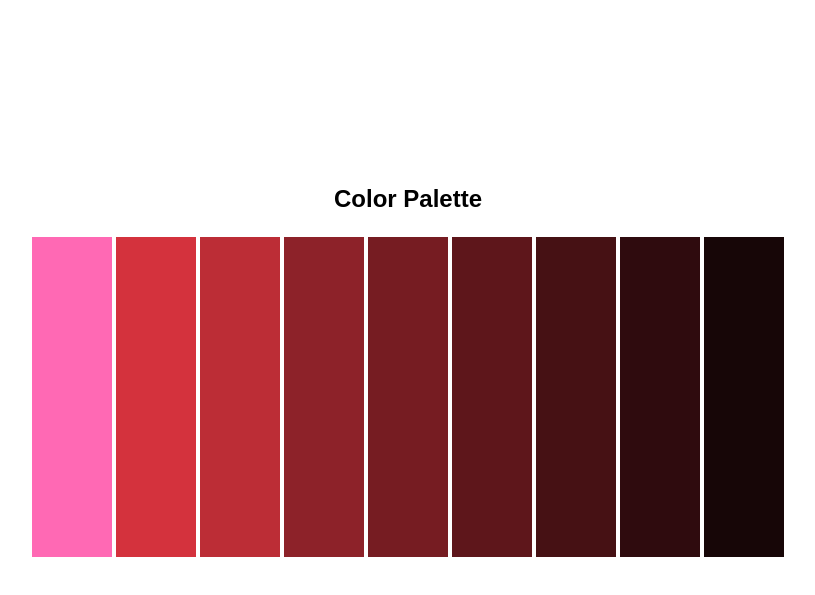
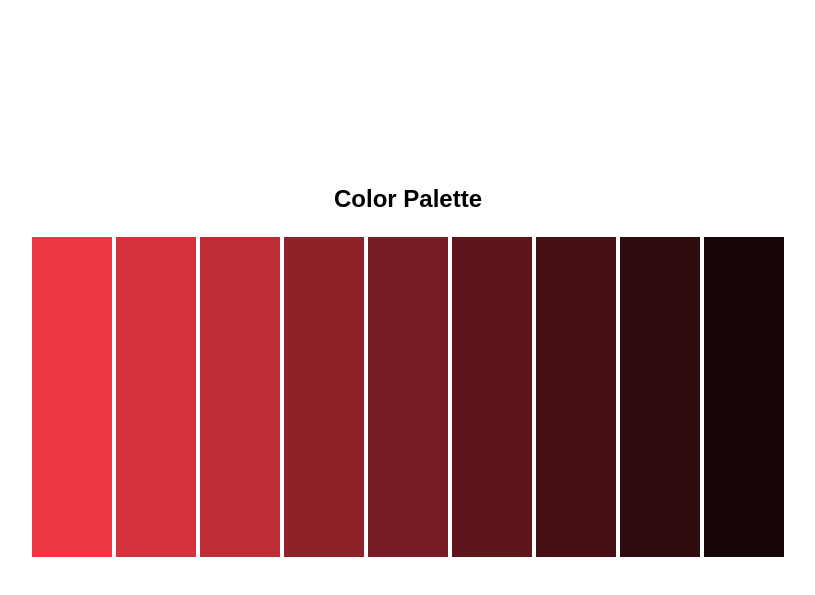
Before and after one commit to senthanal/token-sync, a website: page token-app/index.html in a window 1280 px wide. Shown: the part 79-674 px from the top of the page, without its empty margins (232-1047 px from the left). Drawn offline with Linux system fonts and the light colour scheme.

Commit message:
primary color changed (#12)
* primary color changed

* Chore: Update CSS variables

```diff
--- a/token-app/variables.css
+++ b/token-app/variables.css
@@ -3,7 +3,7 @@
  */
 
 :root {
-  --global-primary-900: #ff69b4;
+  --global-primary-900: #eb3844;
   --global-primary-800: #d4323d; /* primary color 800 */
   --global-primary-700: #bc2d36; /* primary color 700 */
   --global-primary-600: #8d2229; /* primary 600 color code */
--- a/token-lib/css/variables.css
+++ b/token-lib/css/variables.css
@@ -3,7 +3,7 @@
  */
 
 :root {
-  --global-primary-900: #ff69b4;
+  --global-primary-900: #eb3844;
   --global-primary-800: #d4323d; /* primary color 800 */
   --global-primary-700: #bc2d36; /* primary color 700 */
   --global-primary-600: #8d2229; /* primary 600 color code */
--- a/token-lib/scss/_variables.scss
+++ b/token-lib/scss/_variables.scss
@@ -1,7 +1,7 @@
 
 // Do not edit directly, this file was auto-generated.
 
-$global-primary-900: #ff69b4;
+$global-primary-900: #eb3844;
 $global-primary-800: #d4323d; // primary color 800
 $global-primary-700: #bc2d36; // primary color 700
 $global-primary-600: #8d2229; // primary 600 color code
--- a/token-lib/tokens/tokens.json
+++ b/token-lib/tokens/tokens.json
@@ -2,7 +2,7 @@
   "global": {
     "primary-900": {
       "$type": "color",
-      "$value": "#FF69B4"
+      "$value": "#EB3844"
     },
     "primary-800": {
       "$type": "color",
--- a/token-lib/ts/variables.js
+++ b/token-lib/ts/variables.js
@@ -2,7 +2,7 @@
  * Do not edit directly, this file was auto-generated.
  */
 
-export const GlobalPrimary900 = "#ff69b4";
+export const GlobalPrimary900 = "#eb3844";
 export const GlobalPrimary800 = "#d4323d"; // primary color 800
 export const GlobalPrimary700 = "#bc2d36"; // primary color 700
 export const GlobalPrimary600 = "#8d2229"; // primary 600 color code
```
